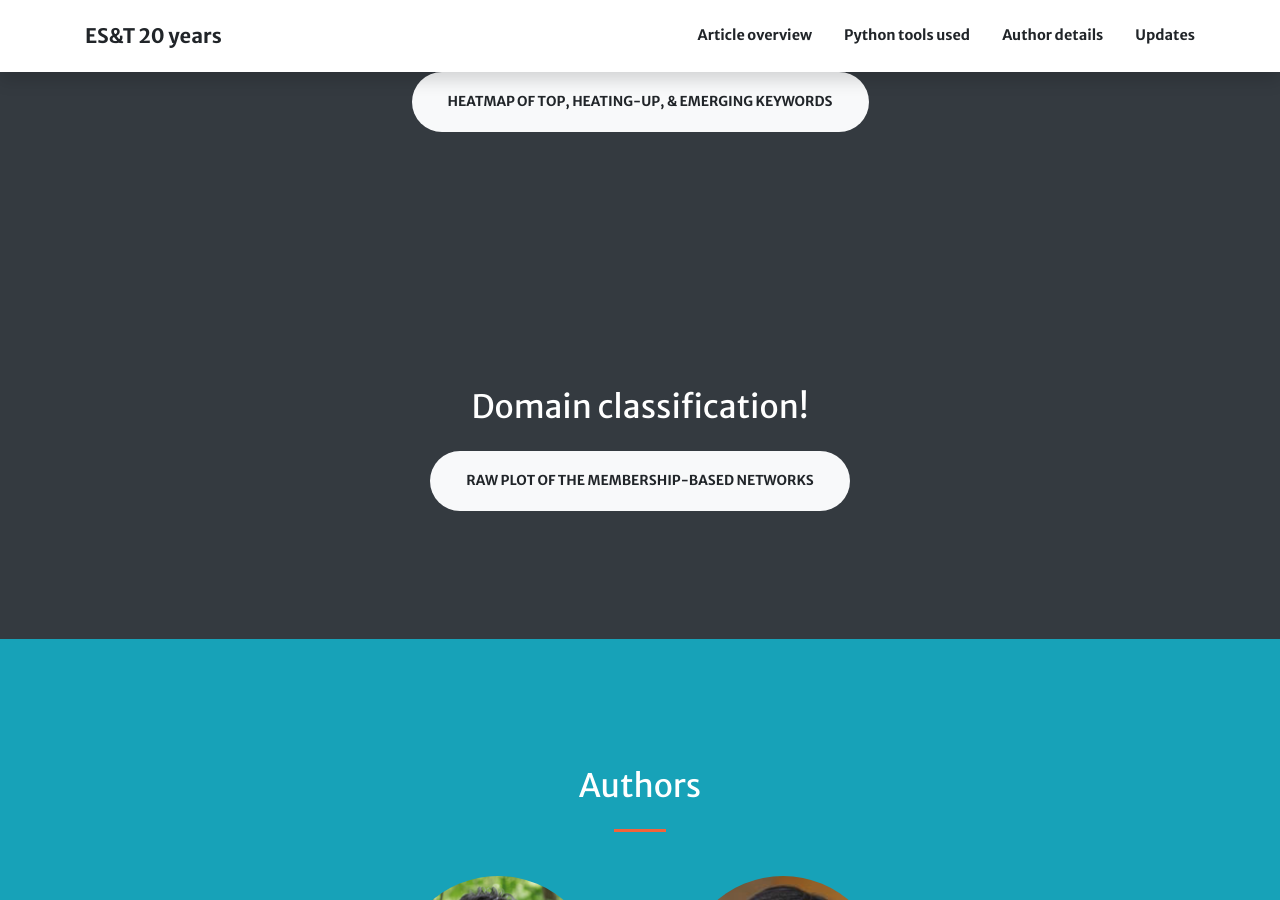
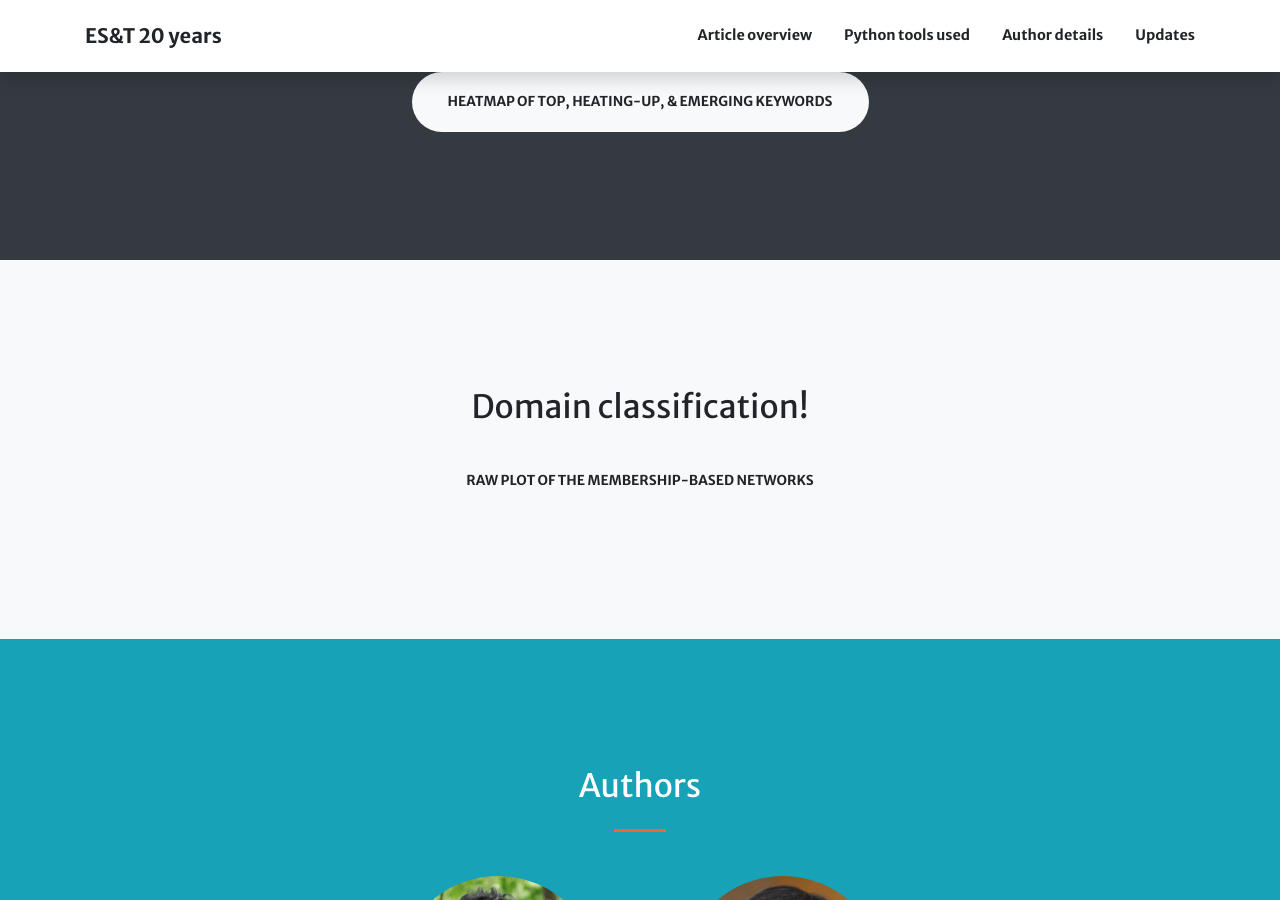
Before and after one commit to starfriend10/EST, a Jekyll site: the page built from index.md, in a window 1280 px wide and 900 px high, scrolled down 2155 px. Built offline with Jekyll 4.4.1, drawn with Linux system fonts in a browser that asks for light colours; nearby versions of some CDN libraries.

Commit message:
Update aside5.html

```diff
--- a/_includes/aside5.html
+++ b/_includes/aside5.html
@@ -1,4 +1,4 @@
-<section id="{{ section.section_id }}" class="page-section5 bg-dark text-white {{ section.background_style }}">
+<section id="{{ section.section_id }}" class="page-section5 bg-light text-black {{ section.background_style }}">
   <div class="container text-center">
     <h2 class="mb-4">{{ section.title }}!</h2>
     {% include actions.html actions=section.actions %}
```
